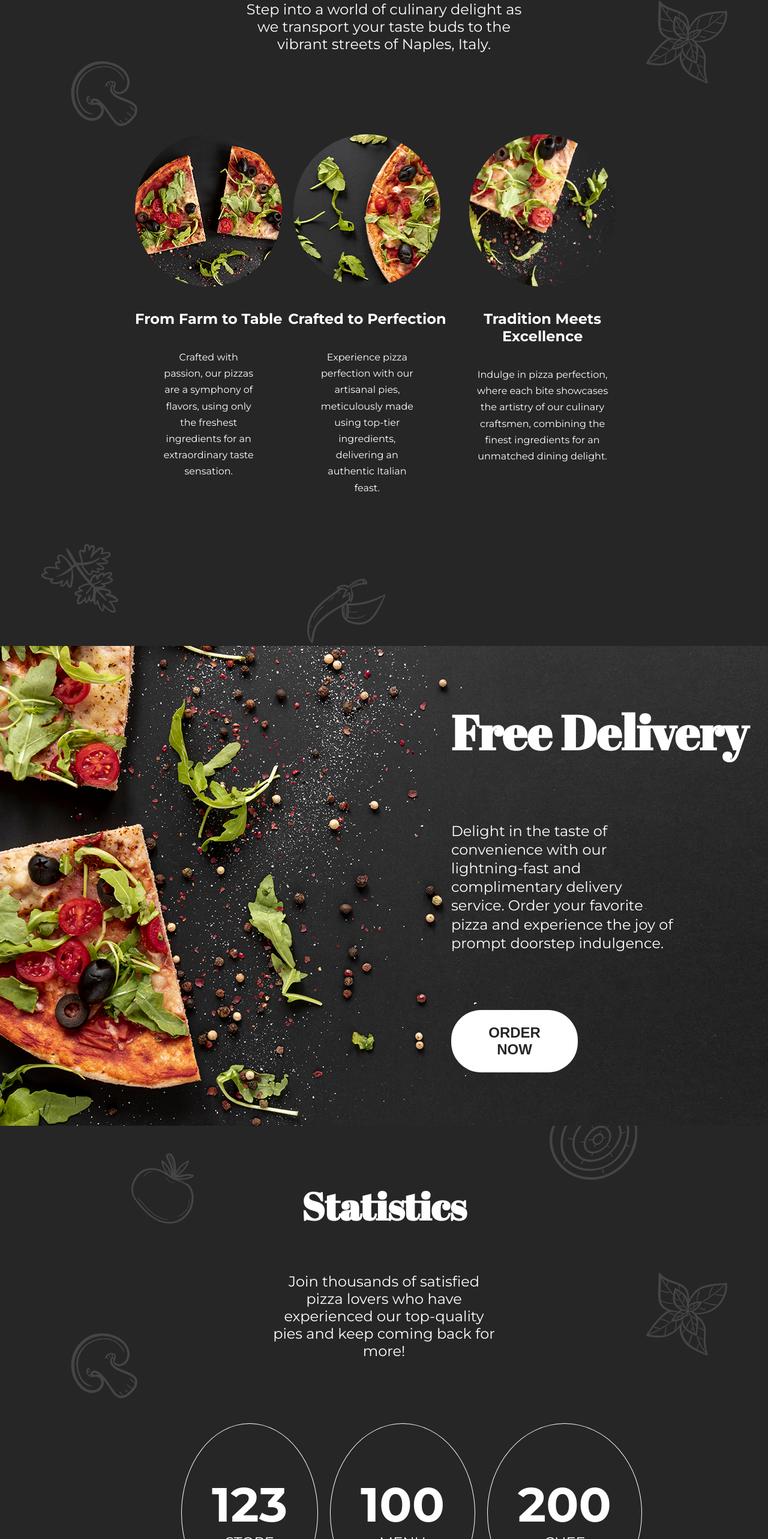
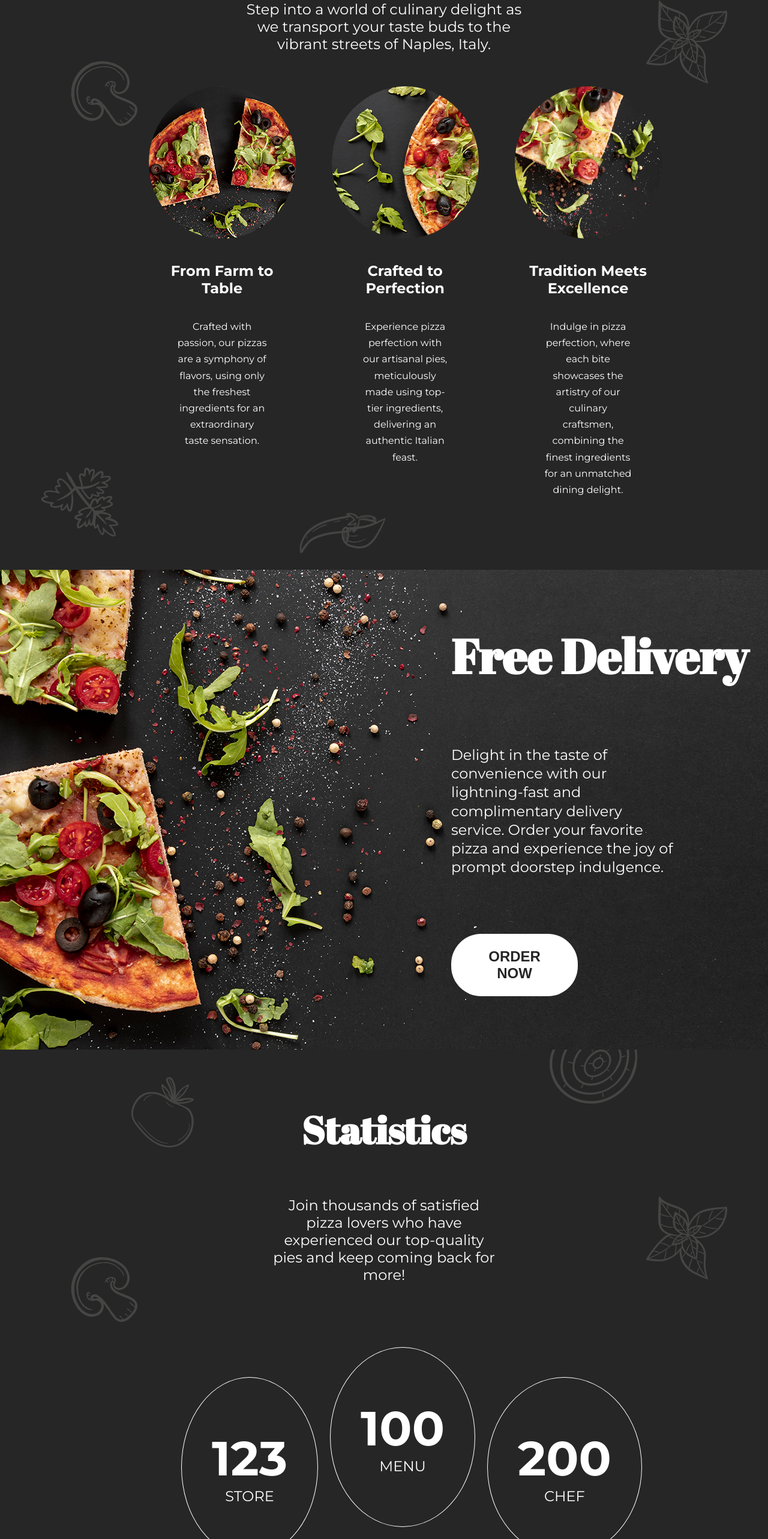
Before and after one commit to Frqs69/Pizza-Website, a React (Vite) app: page / in a window 1280 px wide. Shown: the part 1044-3610 px from the top of the page at 60% size. Built offline with nearby package versions, Linux system fonts and the light colour scheme.

Commit message:
added sliders in 1 and 3 mobile

```diff
--- a/package.json
+++ b/package.json
@@ -10,6 +10,8 @@
     "preview": "vite preview"
   },
   "dependencies": {
+    "embla-carousel-autoplay": "^8.0.0-rc07",
+    "embla-carousel-react": "^8.0.0-rc07",
     "react": "^18.2.0",
     "react-dom": "^18.2.0",
     "react-router-dom": "^6.14.0",
--- a/src/components/SvgBackgroundComponent/svgBackground.styles.scss
+++ b/src/components/SvgBackgroundComponent/svgBackground.styles.scss
@@ -14,14 +14,15 @@
 
 .svg2 {
 	position: absolute;
-	bottom: 5em;
+	bottom: 2em;
 	right: 15em;
+	transform: rotate(25deg);
 }
 
 .svg3 {
 	position: absolute;
-	bottom: 8em;
-	left: 3em;
+	bottom: 30em;
+	left: -5em;
 }
 
 .svg4 {
--- /dev/null
+++ b/src/components/carouselComponent/carousel.component.jsx
@@ -0,0 +1,19 @@
+import { useEffect } from "react";
+import useEmblaCarousel from "embla-carousel-react";
+import Autoplay from "embla-carousel-autoplay";
+
+import "./carousel.styles.scss";
+export const EmblaCarousel = ({ children }) => {
+	const [emblaRef, emblaApi] = useEmblaCarousel({ loop: false }, [Autoplay()]);
+	useEffect(() => {
+		if (emblaApi) {
+			console.log(emblaApi.slideNodes());
+		}
+	}, [emblaApi]);
+
+	return (
+		<div className='embla' ref={emblaRef}>
+			<div className='embla__container'>{children}</div>
+		</div>
+	);
+};
--- /dev/null
+++ b/src/components/carouselComponent/carousel.styles.scss
@@ -0,0 +1,10 @@
+.embla {
+	overflow: hidden;
+}
+.embla__container {
+	display: flex;
+}
+.embla__slide {
+	flex: 0 0 100%;
+	min-width: 0;
+}
--- a/src/components/sectionOneComponent/sectionOne.component.jsx
+++ b/src/components/sectionOneComponent/sectionOne.component.jsx
@@ -1,7 +1,10 @@
+import { useRef } from "react";
 import SvgBackground from "../SvgBackgroundComponent/svgBackground.component";
+import { EmblaCarousel } from "../carouselComponent/carousel.component";
 import "./sectionOne.styles.scss";
 
 export default function SectionOne() {
+	const windowSize = useRef(window.innerWidth);
 	return (
 		<section className='firstSection wrapper' id='Product'>
 			<SvgBackground />
@@ -10,7 +13,8 @@ export default function SectionOne() {
 				Step into a world of culinary delight as we transport your taste buds to
 				the vibrant streets of Naples, Italy.
 			</p>
-			<div className='firstSection-Box'>
+			{windowSize.current < 768 ? (
+				<EmblaCarousel>
 					<div className='firstSection-Box--element'>
 						<img
 							className='firstSection-Box--img'
@@ -20,7 +24,8 @@ export default function SectionOne() {
 						<h3 className='firstSection-Box--title'>From Farm to Table</h3>
 						<p className='firstSection-Box--text'>
 							Crafted with passion, our pizzas are a symphony of flavors, using
-						only the freshest ingredients for an extraordinary taste sensation.
+							only the freshest ingredients for an extraordinary taste
+							sensation.
 						</p>
 					</div>
 					<div className='firstSection-Box--element'>
@@ -46,12 +51,57 @@ export default function SectionOne() {
 							Tradition Meets Excellence
 						</h3>
 						<p className='firstSection-Box--text'>
-						Indulge in pizza perfection, where each bite showcases the artistry
-						of our culinary craftsmen, combining the finest ingredients for an
-						unmatched dining delight.
+							Indulge in pizza perfection, where each bite showcases the
+							artistry of our culinary craftsmen, combining the finest
+							ingredients for an unmatched dining delight.
+						</p>
+					</div>
+				</EmblaCarousel>
+			) : (
+				<div className='firstSection-Box'>
+					<div className='firstSection-Box--element'>
+						<img
+							className='firstSection-Box--img'
+							src='/firstSectionOne.png'
+							alt='slice of pizza'
+						/>
+						<h3 className='firstSection-Box--title'>From Farm to Table</h3>
+						<p className='firstSection-Box--text'>
+							Crafted with passion, our pizzas are a symphony of flavors, using
+							only the freshest ingredients for an extraordinary taste
+							sensation.
+						</p>
+					</div>
+					<div className='firstSection-Box--element'>
+						<img
+							className='firstSection-Box--img'
+							src='/firstSectionTwo.png'
+							alt='slice of pizza'
+						/>
+						<h3 className='firstSection-Box--title'>Crafted to Perfection</h3>
+							<p className='firstSection-Box--text'>
+								Experience pizza perfection with our artisanal pies, meticulously
+								made using top-tier ingredients, delivering an authentic Italian
+								feast.
+							</p>
+						</div>
+						<div className='firstSection-Box--element'>
+							<img
+								className='firstSection-Box--img'
+							src='/firstSectionThree.png'
+							alt='slice of pizza'
+						/>
+						<h3 className='firstSection-Box--title'>
+							Tradition Meets Excellence
+						</h3>
+						<p className='firstSection-Box--text'>
+							Indulge in pizza perfection, where each bite showcases the
+							artistry of our culinary craftsmen, combining the finest
+							ingredients for an unmatched dining delight.
 						</p>
 					</div>
 				</div>
+			)}
 		</section>
 	);
 }
--- a/src/components/sectionOneComponent/sectionOne.styles.scss
+++ b/src/components/sectionOneComponent/sectionOne.styles.scss
@@ -14,12 +14,13 @@
 }
 
 .firstSection-Box {
+	width: 100%;
 	text-align: center;
 	margin-top: 7em;
-	margin-bottom: 15em;
+	margin-bottom: 5em;
 
 	&--element {
-		margin: 10em 0;
+		margin: 2em 3em;
 	}
 }
 
@@ -39,7 +40,7 @@
 	line-height: 1.7em;
 	font-size: 1rem;
 	text-align: center;
-	padding: 0 3em;
+	margin-bottom: 2em;
 }
 
 @media (min-width: 768px) {
@@ -63,5 +64,11 @@
 		display: flex;
 		justify-content: space-between;
 		margin-top: 0;
+		margin-bottom: 10em;
+
+		&--text {
+			padding: 0 3em;
+			margin-bottom: 0;
+		}
 	}
 }
--- a/src/components/sectionThreeComponent/sectionThree.component.jsx
+++ b/src/components/sectionThreeComponent/sectionThree.component.jsx
@@ -1,7 +1,10 @@
+import { useRef } from "react";
 import SvgBackground from "../SvgBackgroundComponent/svgBackground.component";
+import { EmblaCarousel } from "../carouselComponent/carousel.component";
 import "./sectionThree.styles.scss";
 
 export default function SectionThree() {
+	const windowSize = useRef(window.innerWidth);
 	return (
 		<section className='firstSection wrapper' id='About'>
 			<SvgBackground />
@@ -10,6 +13,22 @@ export default function SectionThree() {
 				Join thousands of satisfied pizza lovers who have experienced our
 				top-quality pies and keep coming back for more!
 			</p>
+			{windowSize.current < 768 ? (
+				<EmblaCarousel>
+					<div className='box'>
+						<p className='thirdSection-Box--title'>123</p>
+						<p className='thirdSection-Box--text'>STORE</p>
+					</div>
+					<div className='box'>
+						<p className='thirdSection-Box--title'>100</p>
+						<p className='thirdSection-Box--text'>MENU</p>
+					</div>
+					<div className='box'>
+						<p className='thirdSection-Box--title'>200</p>
+						<p className='thirdSection-Box--text'>CHEF</p>
+					</div>
+				</EmblaCarousel>
+			) : (
 				<div className='thirdSection-Box'>
 					<div className='box'>
 						<p className='thirdSection-Box--title'>123</p>
@@ -24,6 +43,7 @@ export default function SectionThree() {
 						<p className='thirdSection-Box--text'>CHEF</p>
 					</div>
 				</div>
+			)}
 		</section>
 	);
 }
--- a/src/components/sectionThreeComponent/sectionThree.styles.scss
+++ b/src/components/sectionThreeComponent/sectionThree.styles.scss
@@ -35,12 +35,16 @@
 	display: flex;
 	flex-direction: column;
 	justify-content: center;
-	width: 300px;
-	height: 300px;
 	border: 1px solid #fff;
 	border-radius: 50%;
 	padding: 5em;
-	margin-bottom: 4em;
+	margin: 5em 0;
+	margin-bottom: 10em;
+
+	&:nth-of-type(2) {
+		margin: 5em 4em;
+		height: 100%;
+	}
 }
 
 @media (min-width: 768px) {
@@ -56,4 +60,14 @@
 		width: 80%;
 		margin-bottom: 22em;
 	}
+
+	.box {
+		&:nth-of-type(2) {
+			margin: 0 0;
+			margin-bottom: 4em;
+			height: 300px;
+		}
+		width: 300px;
+		height: 300px;
+	}
 }
```
Also changed, not shown: 1 other file (tests, documents, lock files or other folders). Lines whose indentation alone changed are shown as unchanged.
